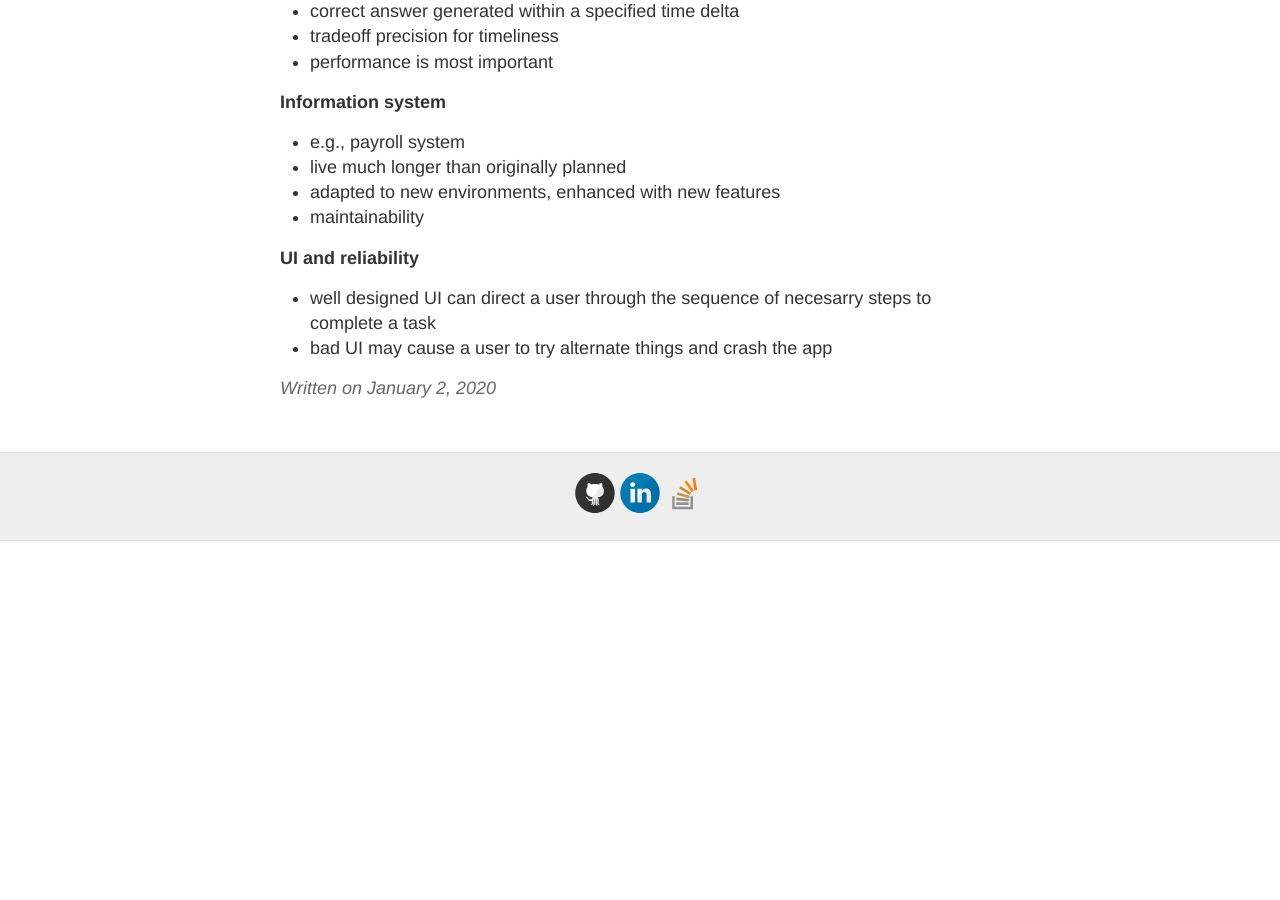
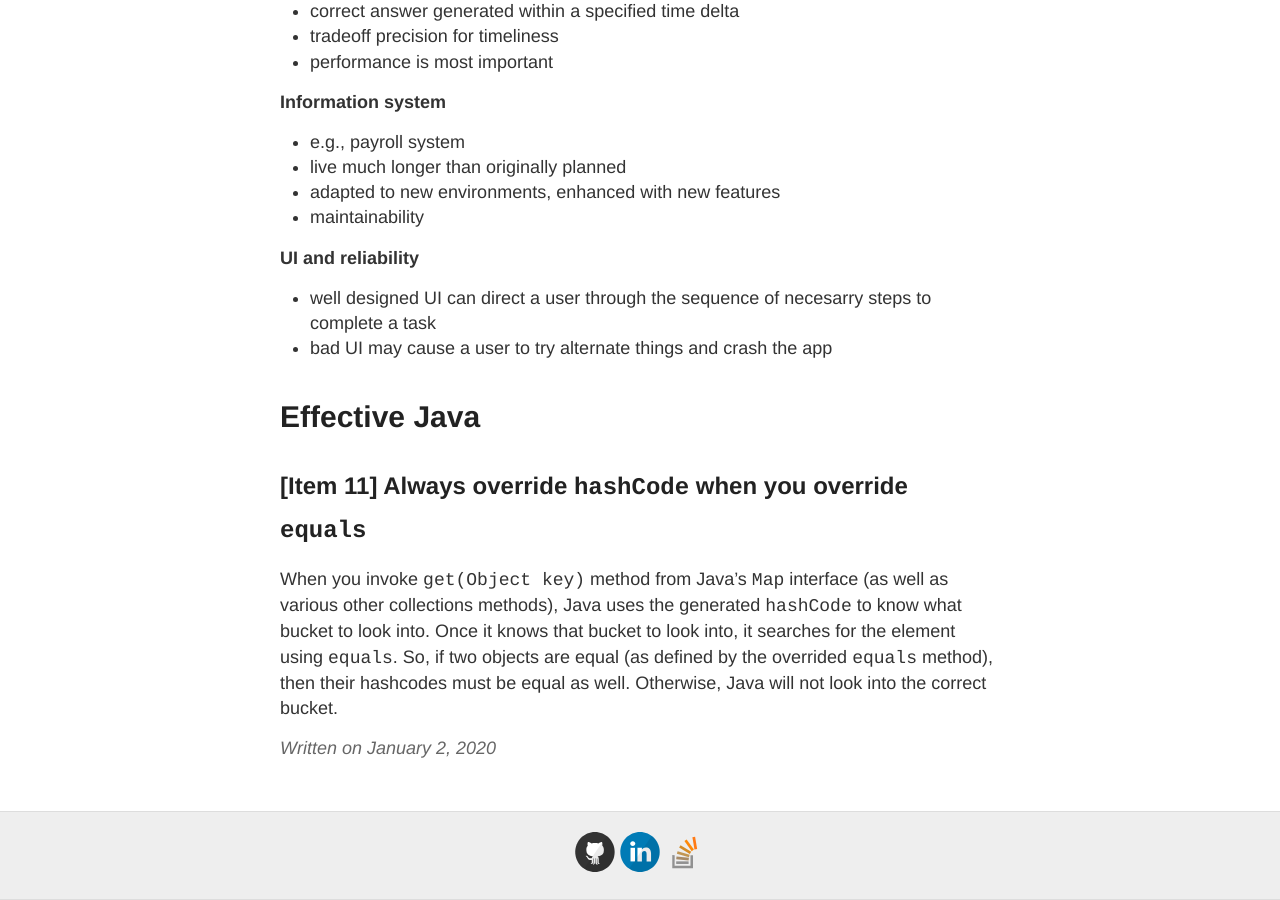
Before and after one commit to gutucristian/gutucristian.github.io, a Jekyll site: the page built from _posts/2020-01-02-Java.md, in a window 1280 px wide and 900 px high, scrolled down 11261 px. Built offline with Jekyll 4.4.1, drawn with Linux system fonts in a browser that asks for light colours; our own code applies the rules of GitHub Pages for plain Markdown files; before the commit the page ends 11802 px from its top, so only the background shows below that.

Commit message:
Update 2020-01-02-Java.md

```diff
--- a/_posts/2020-01-02-Java.md
+++ b/_posts/2020-01-02-Java.md
@@ -357,3 +357,9 @@ __Information system__
 __UI and reliability__
 - well designed UI can direct a user through the sequence of necesarry steps to complete a task
 - bad UI may cause a user to try alternate things and crash the app
+
+# Effective Java
+
+## [Item 11] Always override `hashCode` when you override `equals`
+
+When you invoke `get(Object key)` method from Java's `Map` interface (as well as various other collections methods), Java uses the generated `hashCode` to know what bucket to look into. Once it knows that bucket to look into, it searches for the element using `equals`. So, if two objects are equal (as defined by the overrided `equals` method), then their hashcodes must be equal as well. Otherwise, Java will not look into the correct bucket.
```
